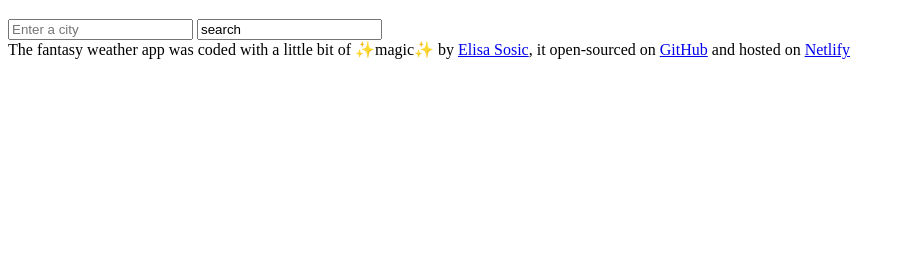
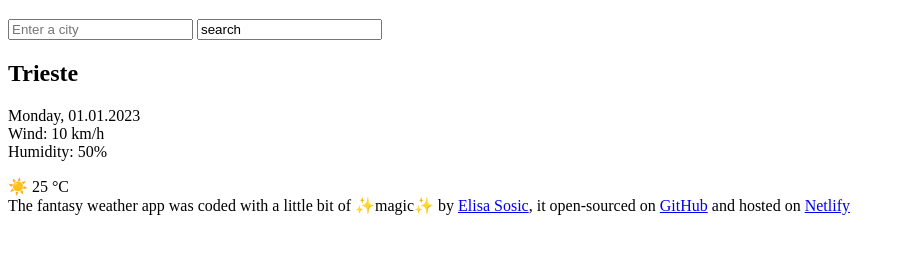
Before and after one commit to EliSosic/Weatherapp, a plain HTML site: page index.html in a window 1280 px wide. Shown: the part 62-316 px from the top of the page, without its empty margins (0-904 px from the left). Drawn offline with Linux system fonts and the light colour scheme.

Commit message:
updating html: city name, date and weather details

```diff
--- a/index.html
+++ b/index.html
@@ -14,7 +14,17 @@
       </form>
     </header>
 
-    <main></main>
+    <main>
+      <div>
+        <h2>Trieste</h2>
+        <p>
+          Monday, 01.01.2023 <br />
+          Wind: 10 km/h <br />
+          Humidity: 50%
+        </p>
+      </div>
+      <div>☀️ 25 °C</div>
+    </main>
 
     <footer>
       The fantasy weather app was coded with a little bit of ✨magic✨ by
```
